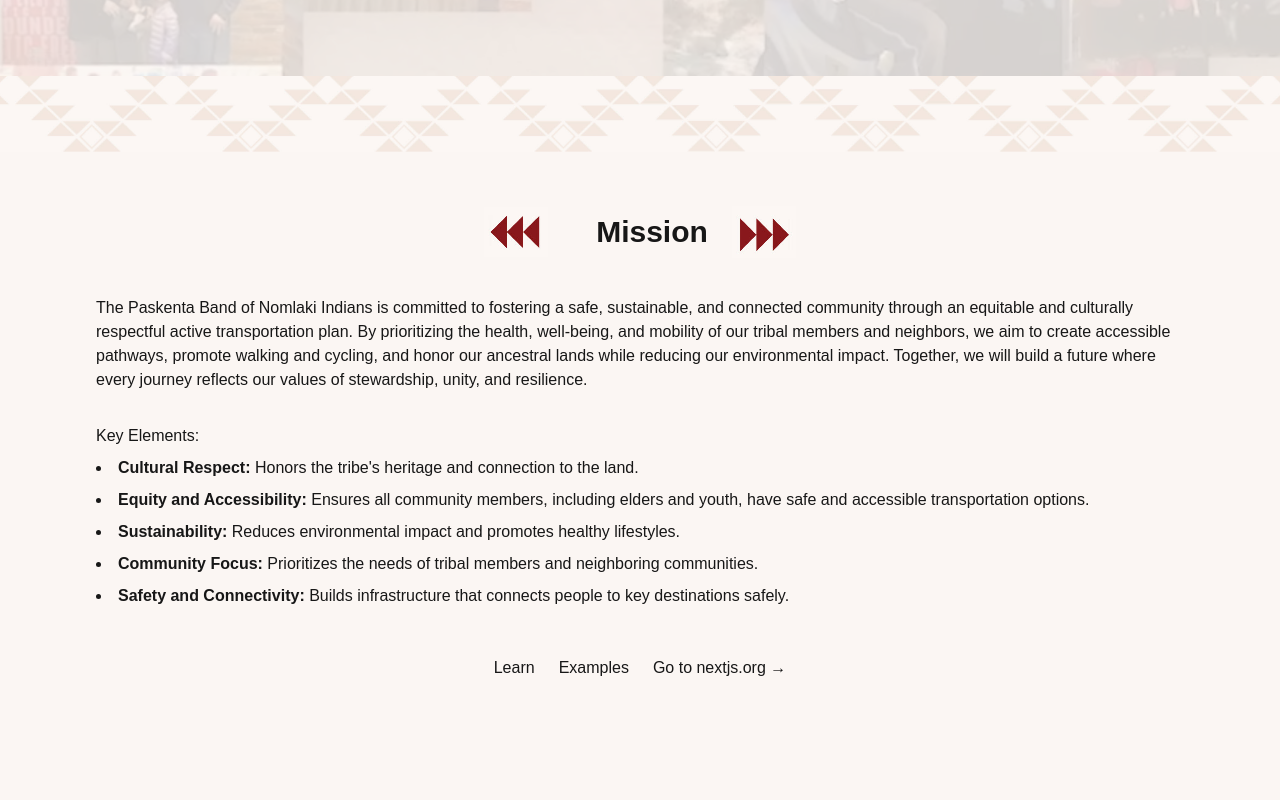
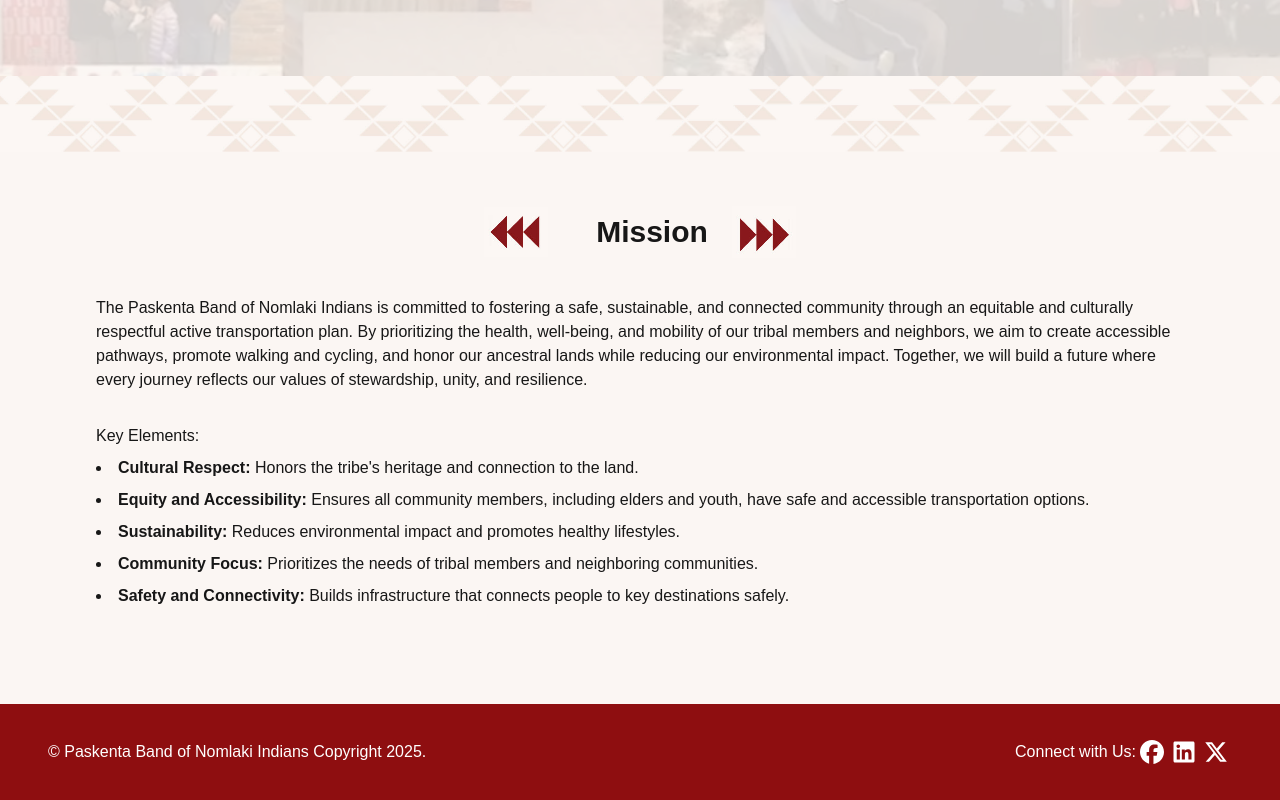
Before and after one commit to YiLillg/PaskentaATP, a Next.js app: page / in a window 1280 px wide. Shown: the part 1085-1885 px from the top of the page. Before the commit the page ends 1765 px from the top, so only its background shows below. Built offline with nearby package versions, Linux system fonts and the light colour scheme.

Commit message:
finished the footer

```diff
--- a/app/components/Footer.tsx
+++ b/app/components/Footer.tsx
@@ -1,51 +1,37 @@
+import { FaFacebook, FaLinkedin, FaXTwitter } from 'react-icons/fa6';
+
 export default function Footer() {
   return (
-    <footer className='row-start-3 flex gap-6 flex-wrap items-center justify-center'>
+    <footer className='h-24 w-full flex flex-row items-center px-12 justify-between bg-primary text-white'>
+      <p>© Paskenta Band of Nomlaki Indians Copyright 2025.</p>
+
+      <div className='flex flex-row items-center'>
+        <p>Connect with Us:</p>
         <a
-        className='flex items-center gap-2 hover:underline hover:underline-offset-4'
-        href='https://nextjs.org/learn?utm_source=create-next-app&utm_medium=appdir-template-tw&utm_campaign=create-next-app'
+          href='https://www.facebook.com/paskentabandofnomlakiindians/'
           target='_blank'
           rel='noopener noreferrer'
+          className='mx-1'
         >
-        {/* <Image
-            aria-hidden
-            src='/file.svg'
-            alt='File icon'
-            width={16}
-            height={16}
-          /> */}
-        Learn
+          <FaFacebook className='size-6' />
         </a>
         <a
-        className='flex items-center gap-2 hover:underline hover:underline-offset-4'
-        href='https://vercel.com/templates?framework=next.js&utm_source=create-next-app&utm_medium=appdir-template-tw&utm_campaign=create-next-app'
+          href='https://www.linkedin.com/company/paskenta-band-of-nomlaki-indians/'
           target='_blank'
           rel='noopener noreferrer'
+          className='mx-1'
         >
-        {/* <Image
-            aria-hidden
-            src='/window.svg'
-            alt='Window icon'
-            width={16}
-            height={16}
-          /> */}
-        Examples
+          <FaLinkedin className='size-6' />
         </a>
         <a
-        className='flex items-center gap-2 hover:underline hover:underline-offset-4'
-        href='https://nextjs.org?utm_source=create-next-app&utm_medium=appdir-template-tw&utm_campaign=create-next-app'
+          href='https://twitter.com/paskentaband'
           target='_blank'
           rel='noopener noreferrer'
+          className='mx-1'
         >
-        {/* <Image
-            aria-hidden
-            src='/globe.svg'
-            alt='Globe icon'
-            width={16}
-            height={16}
-          /> */}
-        Go to nextjs.org →
+          <FaXTwitter className='size-6' />
         </a>
+      </div>
     </footer>
   );
 }
--- a/app/page.tsx
+++ b/app/page.tsx
@@ -41,7 +41,7 @@
       </div>
 
       {/* Mission Section */}
-      <div className='flex flex-col items-center justify-center my-12'>
+      <div className='flex flex-col items-center justify-center mt-12 mb-24'>
         <div className='flex flex-row size-16 items-center justify-center mb-8'>
           <Image src={lefterrow} alt='left arrow' className='z-0 mr-6' />
           <h1 className='font-extrabold text-3xl mx-6'>Mission</h1>
--- a/package.json
+++ b/package.json
@@ -12,7 +12,8 @@
     "@heroui/react": "^2.6.14",
     "next": "15.1.6",
     "react": "^19.0.0",
-    "react-dom": "^19.0.0"
+    "react-dom": "^19.0.0",
+    "react-icons": "^5.4.0"
   },
   "devDependencies": {
     "@eslint/eslintrc": "^3",
```
Also changed, not shown: 1 other file (tests, documents, lock files or other folders). Lines whose indentation alone changed are shown as unchanged.
